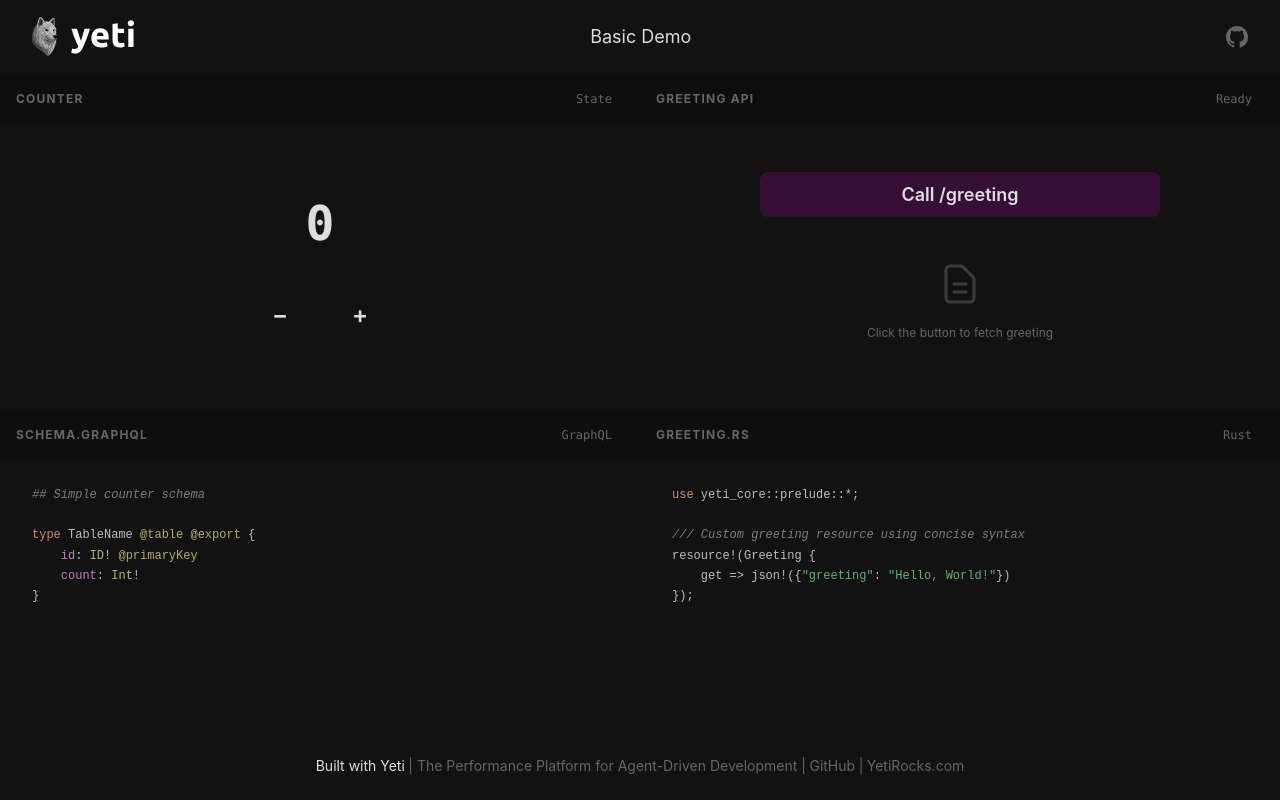
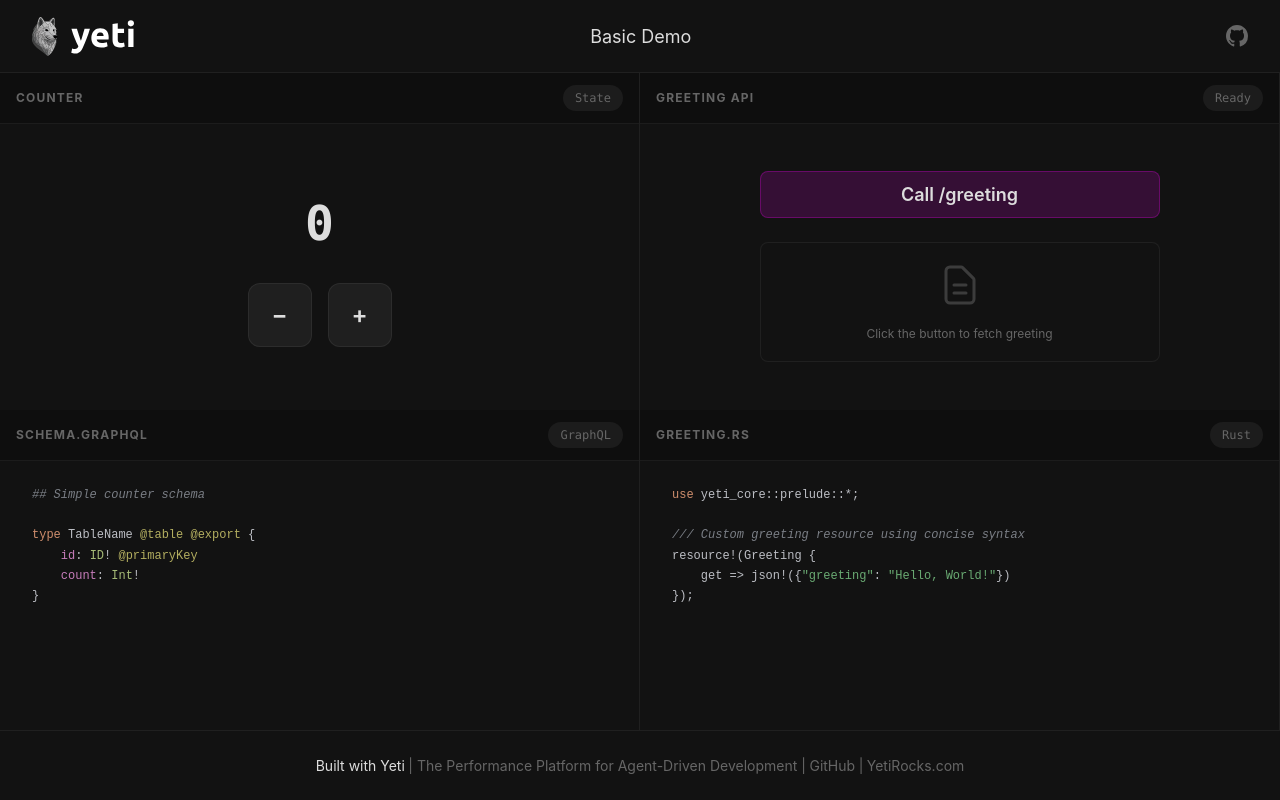
Before and after one commit to YetiRocks/demo-basic, a React (Vite) app in the folder source/: page / in a window 1280 px wide. Built offline with nearby package versions, Linux system fonts and the light colour scheme; no server answers.

Commit message:
Update yeti.css

```diff
--- a/source/src/yeti.css
+++ b/source/src/yeti.css
@@ -6,7 +6,7 @@
   --color-white: #dddddd;
   --color-grey: #666666;
   --color-black-overlay: rgba(0, 0, 0, 0.2);
-  --color-white-overlay: var(--color-white-overlay);
+  --color-white-overlay: rgba(255, 255, 255, 0.06);
   --color-success: #ff00ff;
   --color-warning: #d7ba7d;
   --color-error: #d16969;
```
